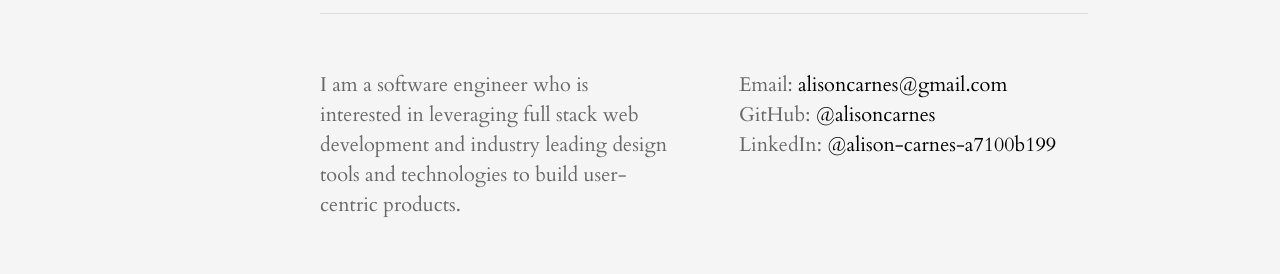
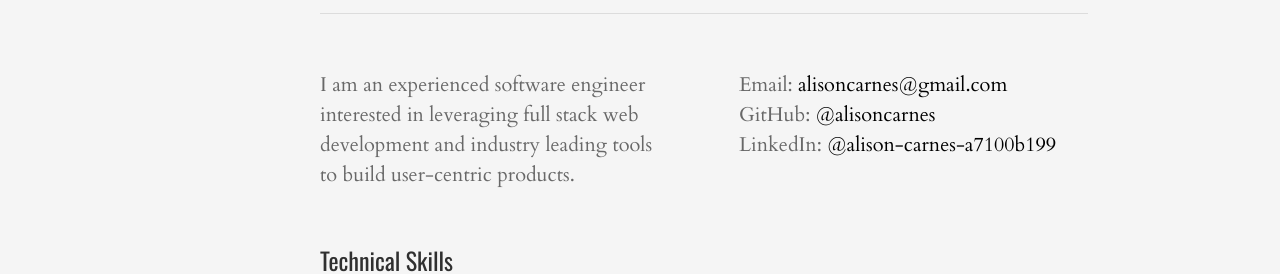
Before and after one commit to alisoncarnes/my-portfolio, a React (Create React App) app: page /resume in a window 1280 px wide. Shown: the part 788-1062 px from the top of the page. Built offline with nearby package versions, Linux system fonts and the light colour scheme.

Commit message:
updated resume page

```diff
--- a/src/components/Resume.js
+++ b/src/components/Resume.js
@@ -17,7 +17,7 @@ class Resume extends Component {
             <div className="empty-div"/>
             <div className="row">
               <div className="col">
-              <p>I am a software engineer who is interested in leveraging full stack web development and industry leading design tools and technologies to build user-centric products.</p>
+              <p>I am an experienced software engineer interested in leveraging full stack web development and industry leading tools to build user-centric products.</p>
               </div>
               <div className="empty-div"/>
               <div className="col">
```
